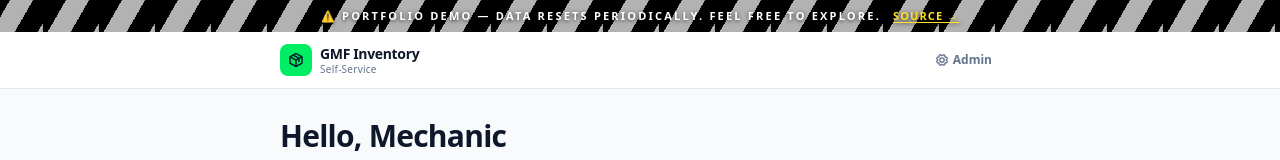
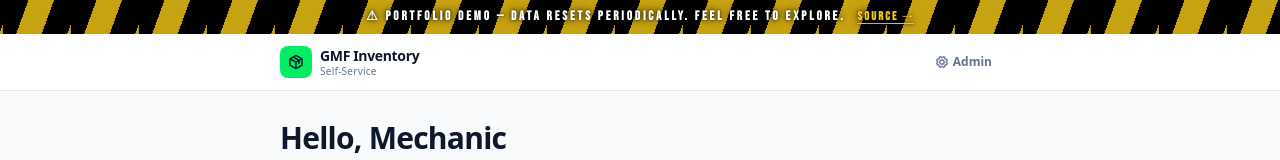
Before and after one commit to Cakseptian/chemical-project-demo, a Next.js app: page / in a window 1280 px wide. Shown: the top 160 px of the page. Built offline with nearby package versions, Linux system fonts and the light colour scheme; no server answers; the database is empty.

Commit message:
feat(demo): ZZZ police line banner — hitam kuning, soft glow edge, Bebas Neue font

```diff
--- a/app/layout.tsx
+++ b/app/layout.tsx
@@ -28,37 +28,59 @@ export default function RootLayout({
       <body className="min-h-screen flex flex-col bg-slate-50 text-slate-900 antialiased">
         <LenisProvider>
           {/* Demo Banner — ZZZ police line style */}
-          <div className="w-full relative overflow-hidden shrink-0" style={{height: '32px'}}>
+          <div className="w-full relative overflow-hidden shrink-0" style={{height: '34px'}}>
             {/* Animated diagonal stripes background */}
             <div
               className="absolute inset-0"
               style={{
-                background: 'repeating-linear-gradient(120deg, #000 0px, #000 20px, #fff 20px, #fff 40px)',
-                backgroundSize: '56px 100%',
-                animation: 'police-slide 1.2s linear infinite',
+                background: 'repeating-linear-gradient(110deg, #000 0px, #000 24px, #facc15 24px, #facc15 48px)',
+                backgroundSize: '68px 100%',
+                animation: 'police-slide 2.8s linear infinite',
               }}
             />
-            {/* Dark overlay so text is readable */}
-            <div className="absolute inset-0 bg-black/30" />
+            {/* Subtle dark overlay for depth */}
+            <div className="absolute inset-0 bg-black/20" />
             {/* Content */}
             <div className="relative z-10 h-full flex items-center justify-center gap-3 px-4">
-              <span className="text-[11px] font-black tracking-[0.2em] uppercase text-white drop-shadow-[0_1px_2px_rgba(0,0,0,0.8)]">
+              <span
+                style={{
+                  fontFamily: "'Bebas Neue', 'Anton', 'Impact', 'Arial Narrow', sans-serif",
+                  fontSize: '13px',
+                  letterSpacing: '0.22em',
+                  color: '#ffffff',
+                  textShadow: '0 0 8px rgba(0,0,0,0.9), 0 0 3px rgba(0,0,0,0.7)',
+                  fontWeight: 900,
+                  textTransform: 'uppercase',
+                }}
+              >
                 ⚠ PORTFOLIO DEMO — Data resets periodically. Feel free to explore.
               </span>
               <a
                 href="https://github.com/septianshft/Stock-Opname-Project"
                 target="_blank"
                 rel="noopener noreferrer"
-                className="text-[11px] font-black tracking-widest uppercase text-yellow-300 hover:text-yellow-100 transition-colors drop-shadow-[0_1px_2px_rgba(0,0,0,0.8)] underline underline-offset-2 shrink-0"
+                style={{
+                  fontFamily: "'Bebas Neue', 'Anton', 'Impact', 'Arial Narrow', sans-serif",
+                  fontSize: '12px',
+                  letterSpacing: '0.18em',
+                  color: '#facc15',
+                  textShadow: '0 0 8px rgba(0,0,0,0.9), 0 0 3px rgba(0,0,0,0.7)',
+                  fontWeight: 900,
+                  textTransform: 'uppercase',
+                  textDecoration: 'underline',
+                  textUnderlineOffset: '3px',
+                  flexShrink: 0,
+                }}
               >
                 Source →
               </a>
             </div>
           </div>
           <style>{`
+            @import url('https://fonts.googleapis.com/css2?family=Bebas+Neue&display=swap');
             @keyframes police-slide {
               0%   { background-position: 0 0; }
-              100% { background-position: 56px 0; }
+              100% { background-position: 68px 0; }
             }
           `}</style>
 
```
